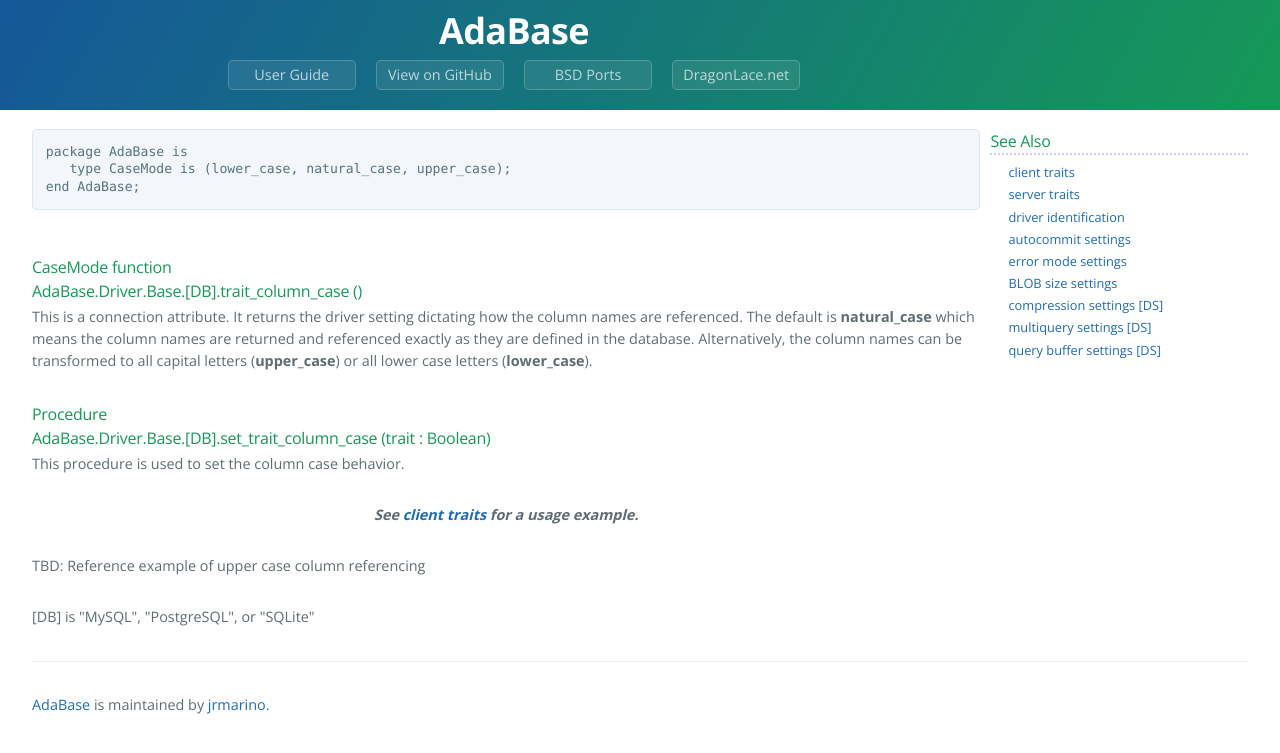
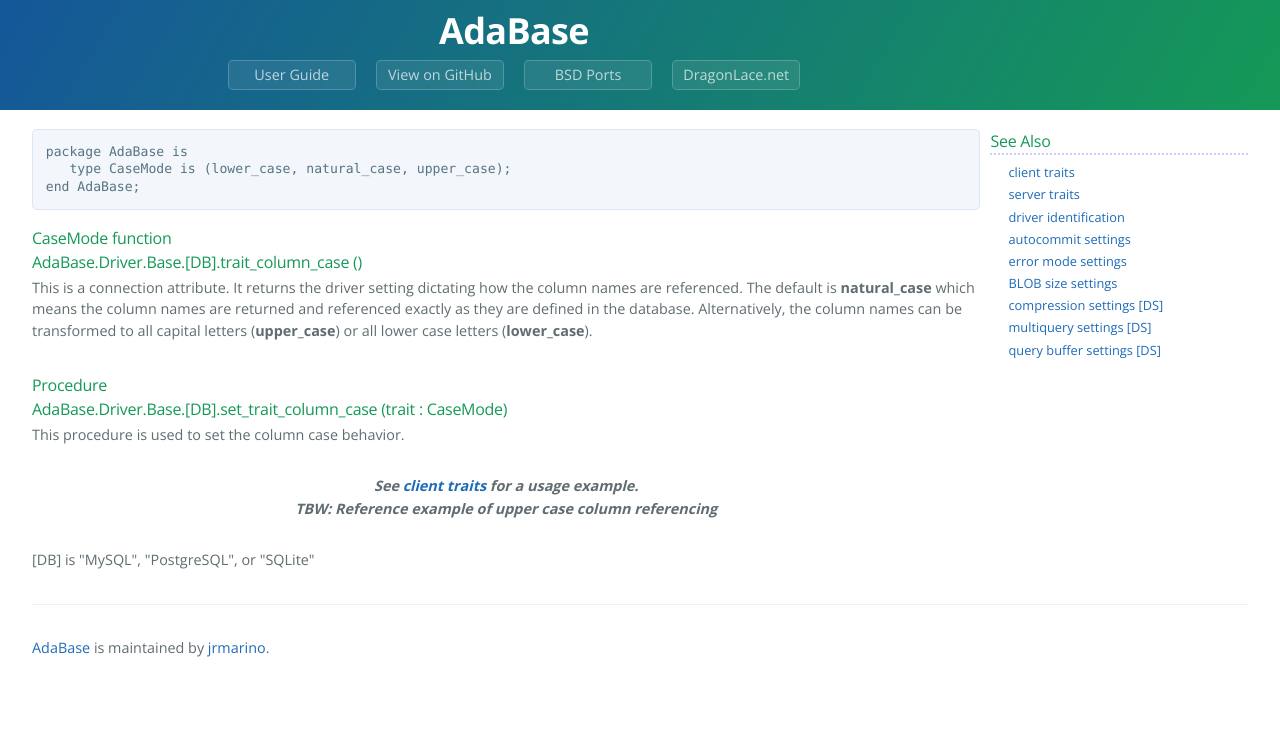
Before and after one commit to jrmarino/AdaBase, a Jekyll site: the page built from column_case.md, in a window 1280 px wide. Shown: the top 753 px of the page. Built offline with Jekyll 4.4.1, drawn with Linux system fonts in a browser that asks for light colours.

Commit message:
Tweak column case doc

```diff
--- a/column_case.md
+++ b/column_case.md
@@ -8,7 +8,6 @@
    type CaseMode is (lower_case, natural_case, upper_case);
 end AdaBase;
 </pre>
-<br/>
 <h3>CaseMode function<br/>
 AdaBase.Driver.Base.[DB].trait_column_case ()</h3>
 <p>This is a connection attribute.  It returns the driver setting
@@ -19,12 +18,11 @@
 case letters (<b>lower_case</b>).</p>
 <br/>
 <h3>Procedure<br/>
-AdaBase.Driver.Base.[DB].set_trait_column_case (trait : Boolean)</h3>
+AdaBase.Driver.Base.[DB].set_trait_column_case (trait : CaseMode)</h3>
 <p>This procedure is used to set the column case behavior.</p>
 <br/>
 <p class="caption">See {{ page.trait_client }} for a usage example.</p>
-<br/>
-<p>TBD: Reference example of upper case column referencing</p>
+<p class="caption">TBW: Reference example of upper case column referencing</p>
 <br/>
 <p>{{ page.supported_drivers }}</p>
 </div>
```
